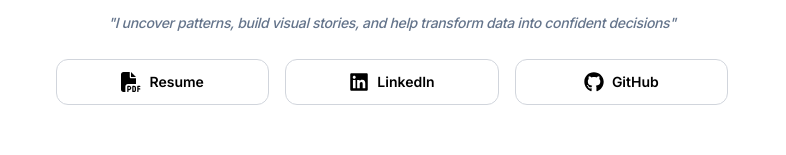
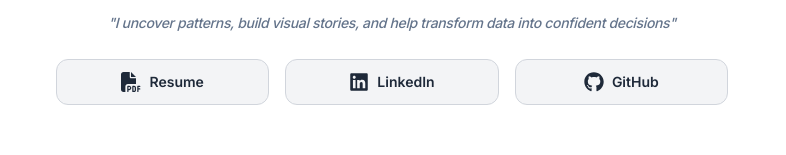
Before and after one commit to ijaihari/ds-portfolio, a React (Vite) app: page / in a window 1280 px wide. Shown: the part 460-615 px from the top of the page, without its empty margins (248-1034 px from the left). Built offline with nearby package versions, Linux system fonts and the light colour scheme.

Commit message:
styles update

```diff
--- a/src/components/ProjectCard.jsx
+++ b/src/components/ProjectCard.jsx
@@ -76,9 +76,9 @@
                             className="
                 w-full
                 flex items-center justify-center gap-2
-                rounded-2xl
+                rounded-2xl px-4 py-2.5
             text-gray-800 border border-gray-300 bg-gray-100
-                px-4 py-2.5 hover:border-gray-800  transition-all duration-300
+                 hover:border-gray-800  transition-all duration-300
                 text-sm font-semibold hover:shadow-sm hover:backdrop-blur-md
               "
                         >
--- a/src/index.css
+++ b/src/index.css
@@ -37,13 +37,9 @@
   @apply w-full
          px-4 py-2.5 sm:py-3
          text-sm font-semibold
-         border border-gray-300
          rounded-xl
-         bg-white
-         flex items-center justify-center gap-2
-         transition-all duration-300
-         hover:shadow-sm hover:border-black
-         hover:bg-[#181717] hover:text-white
+        text-gray-800 border border-gray-300 bg-gray-100 hover:border-gray-800  transition-all duration-300
+      flex items-center justify-center gap-2
          backdrop-blur-md;
 }
 
```
